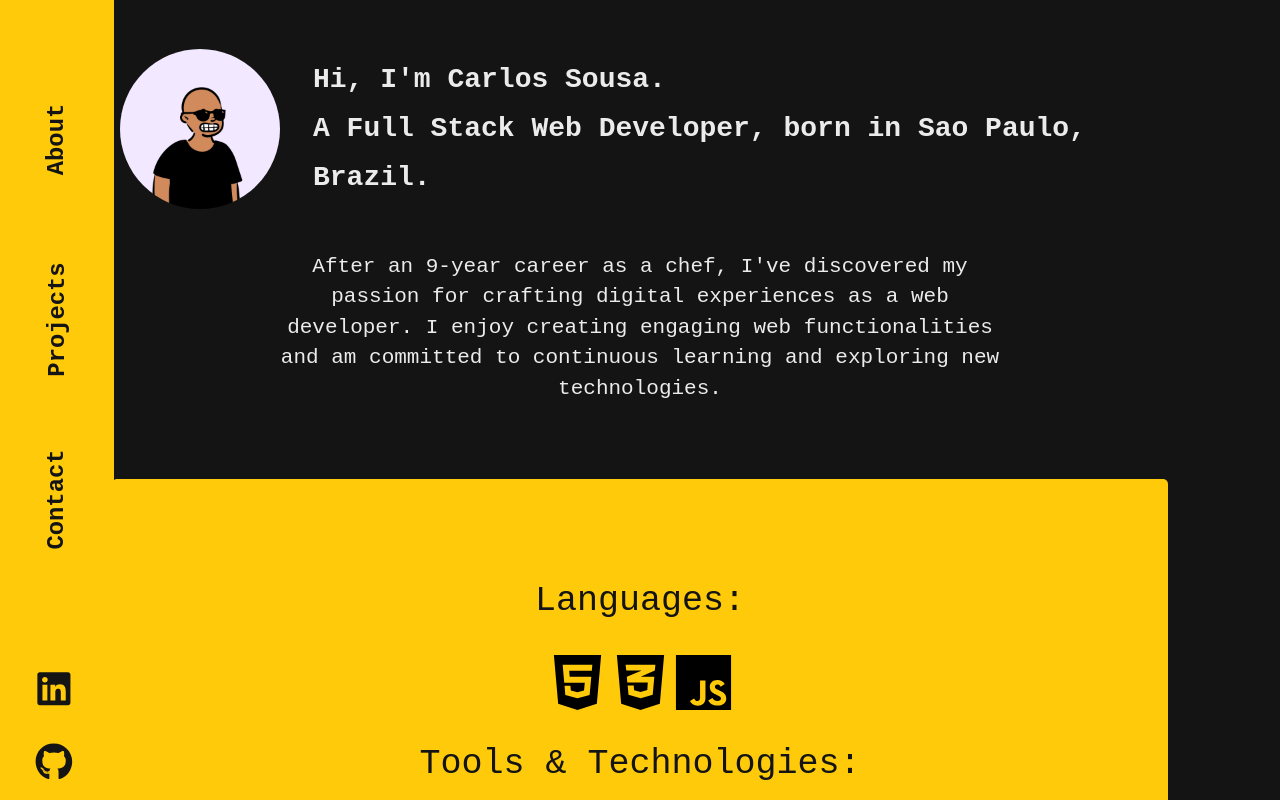
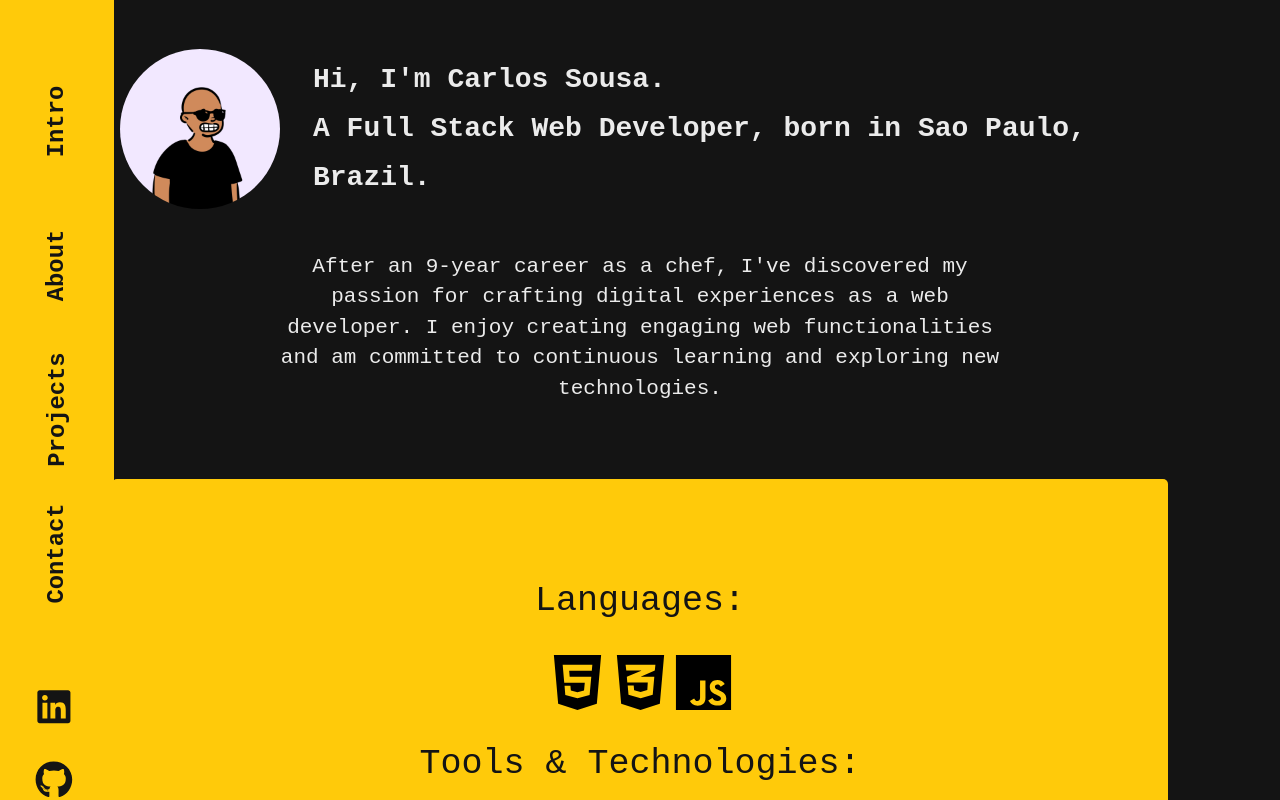
Before and after one commit to Cmbs86/cmbs86-portfolio, a React (Vite) app: page / in a window 1280 px wide. Shown: the top 800 px of the page. Built offline with nearby package versions, Linux system fonts and the light colour scheme; a web font is replaced by a local one.

Commit message:
add intro

```diff
--- a/src/components/Intro.jsx
+++ b/src/components/Intro.jsx
@@ -2,7 +2,7 @@ import Avatar from "../assets/images/avatar.webp";
 function Intro() {
   return (
     <>
-      <div id="about" className="introduction">
+      <div className="introduction" id="intro">
         <div className="general_intro_box">
           <div className="img-square">
             <div className="img-box">
--- a/src/components/Main.jsx
+++ b/src/components/Main.jsx
@@ -171,9 +171,9 @@ function Main() {
           />
         </section>
 
-        <section className="about_me">
+        <section className="about_me" id="about">
           <div className="about_me_text">
-            <h3>My Journey:</h3>
+            <h3>About Me:</h3>
             <p>
               Having spent around 12 years in Europe, life took me in many
               interesting directions. It was in Berlin, however, that I finally
--- a/src/components/NavBar.jsx
+++ b/src/components/NavBar.jsx
@@ -9,6 +9,7 @@ function NavBar() {
     <>
       <nav className="nav-container">
         <ul className="navbar">
+        <li><a href="#intro">Intro</a></li>
           <li><a href="#about">About</a></li>
           <li><a href="#projects">Projects</a></li>
           <li><a href="#contact">Contact</a></li>
```
